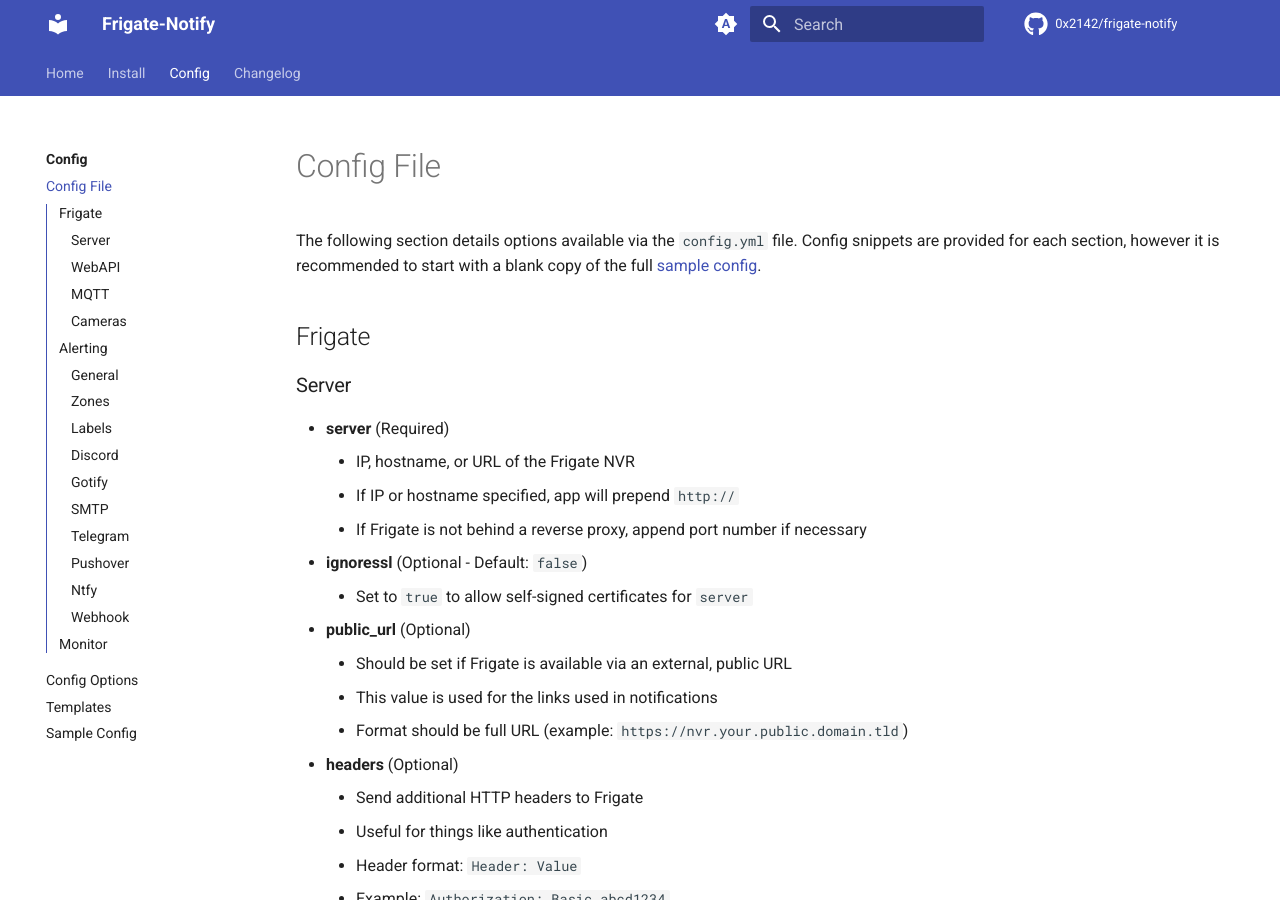
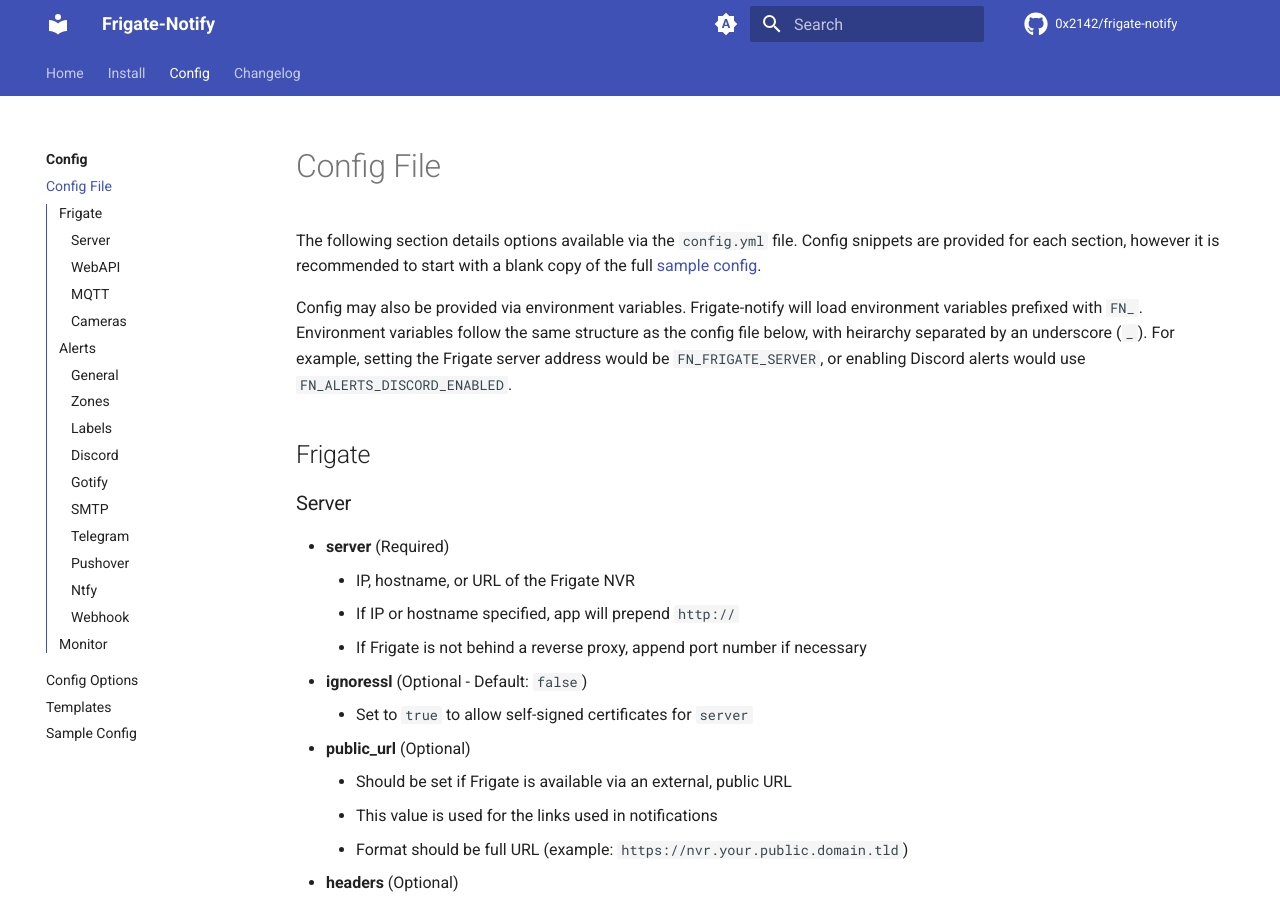
Before and after one commit to 0x2142/frigate-notify, an MkDocs documentation site: the page built from docs/config/file.md, in a window 1280 px wide and 900 px high. Built offline with MkDocs 1.6.1 and Material for MkDocs 9.7.7, drawn with Linux system fonts in a browser that asks for light colours; comment, search, counter and statistics services are not loaded; the version menu is left out.

Commit message:
Update docs

````diff
--- a/docs/config/file.md
+++ b/docs/config/file.md
@@ -1,6 +1,8 @@
 # Config File
 
 The following section details options available via the `config.yml` file. Config snippets are provided for each section, however it is recommended to start with a blank copy of the full [sample config](./sample.md).
+
+Config may also be provided via environment variables. Frigate-notify will load environment variables prefixed with `FN_`. Environment variables follow the same structure as the config file below, with heirarchy separated by an underscore (`_`). For example, setting the Frigate server address would be `FN_FRIGATE_SERVER`, or enabling Discord alerts would use `FN_ALERTS_DISCORD_ENABLED`.
 
 ## Frigate
 
@@ -111,7 +113,7 @@
       - test_cam_02
 ```
 
-## Alerting
+## Alerts
 
 !!! note
     Any combination of alerting methods may be enabled, though you'll probably want to enable at least one! 😅
````
Also changed, not shown: docs/changelog.md (+4 -0 lines), docs/config/index.md (+2 -2 lines), docs/install.md (+1 -1 lines), 1 other file.
